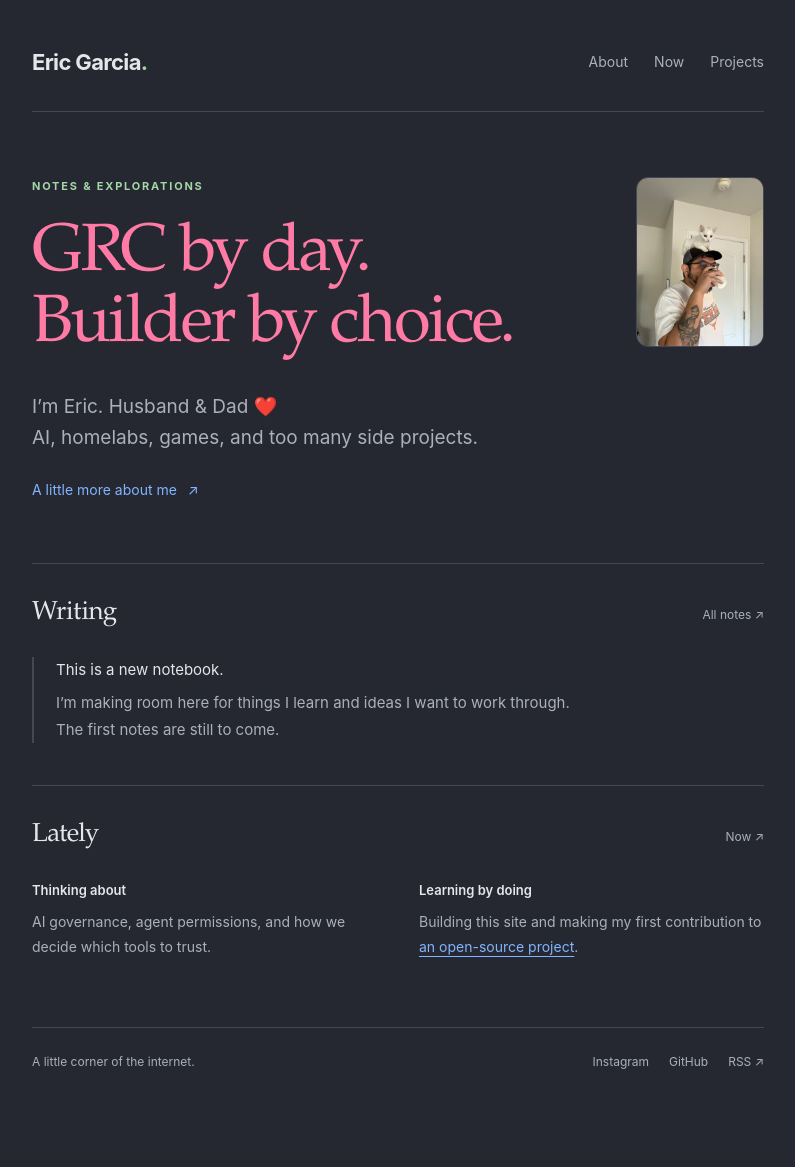
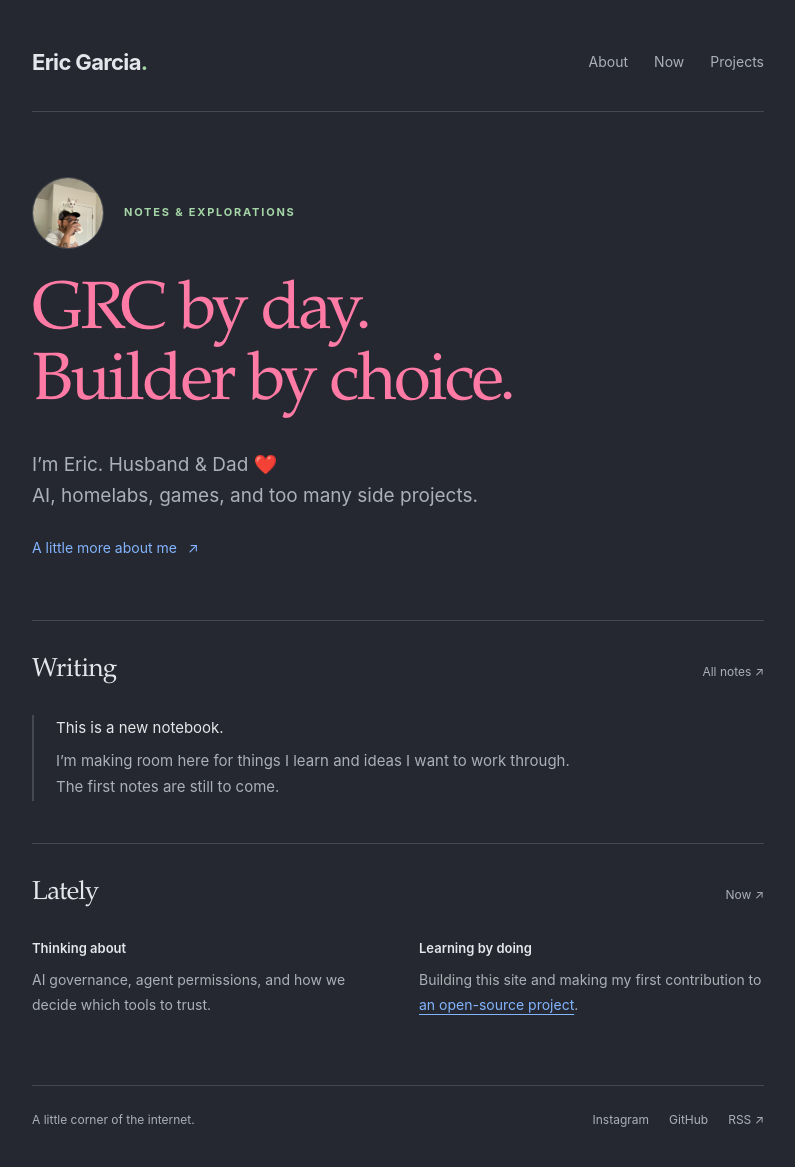
Before and after one commit to ericonyourphone/ericonyourphone.github.io, a Jekyll site: the page built from index.html, in a window 1280 px wide. Shown: the whole page, without its empty margins (242-1037 px from the left). Built offline with Jekyll 4.4.1, drawn with Linux system fonts in a browser that asks for light colours; before the commit the page ends 1109 px from its top, so only the background shows below that.

Commit message:
Use a small avatar beside Notes and explorations

```diff
--- a/assets/style.css
+++ b/assets/style.css
@@ -350,34 +350,33 @@ img {
 
 .profile-portrait {
   display:block;
-  height:auto;
-  border-radius:12px;
+  width:96px;
+  height:96px;
+  object-fit:cover;
+  object-position:50% 25%;
+  border-radius:50%;
   border:1px solid var(--line);
 }
+.intro-identity {
+  display:flex;
+  align-items:center;
+  gap:20px;
+  margin-bottom:28px;
+}
+.intro-identity .eyebrow {
+  margin:0;
+}
 .home-portrait {
-  float:right;
-  width:128px;
-  margin:0 0 24px 28px;
+  width:72px;
+  height:72px;
+  flex:0 0 72px;
 }
 .about-portrait {
   float:right;
-  width:176px;
-  margin:0 0 24px 32px;
+  margin:0 0 24px 24px;
 }
-.introduction::after, .prose::after {
+.prose::after {
   content:"";
   display:table;
   clear:both;
 }
-@media(max-width:600px) {
-  .home-portrait {
-    float:none;
-    width:108px;
-    margin:0 0 28px;
-  }
-  .about-portrait {
-    float:none;
-    width:156px;
-    margin:0 0 26px;
-  }
-}
--- a/index.html
+++ b/index.html
@@ -2,8 +2,10 @@
 layout: default
 ---
 <section class="introduction" aria-labelledby="hello">
-  <img class="profile-portrait home-portrait" src="{{ '/assets/profile.jpg' | relative_url }}" width="768" height="1024" alt="Eric holding a cup with a white cat perched on his hat.">
-  <p class="eyebrow">Notes & explorations</p>
+  <div class="intro-identity">
+    <img class="profile-portrait home-portrait" src="{{ '/assets/profile.jpg' | relative_url }}" width="72" height="72" alt="Eric holding a cup with a white cat perched on his hat.">
+    <p class="eyebrow">Notes & explorations</p>
+  </div>
   <h1 id="hello">GRC by day.<br>Builder by choice.</h1>
   <p class="intro-copy">I’m Eric. Husband &amp; Dad ❤️<br>AI, homelabs, games, and too many side projects.</p>
   <a class="text-link" href="{{ '/about/' | relative_url }}">A little more about me <span aria-hidden="true">↗</span></a>
```
